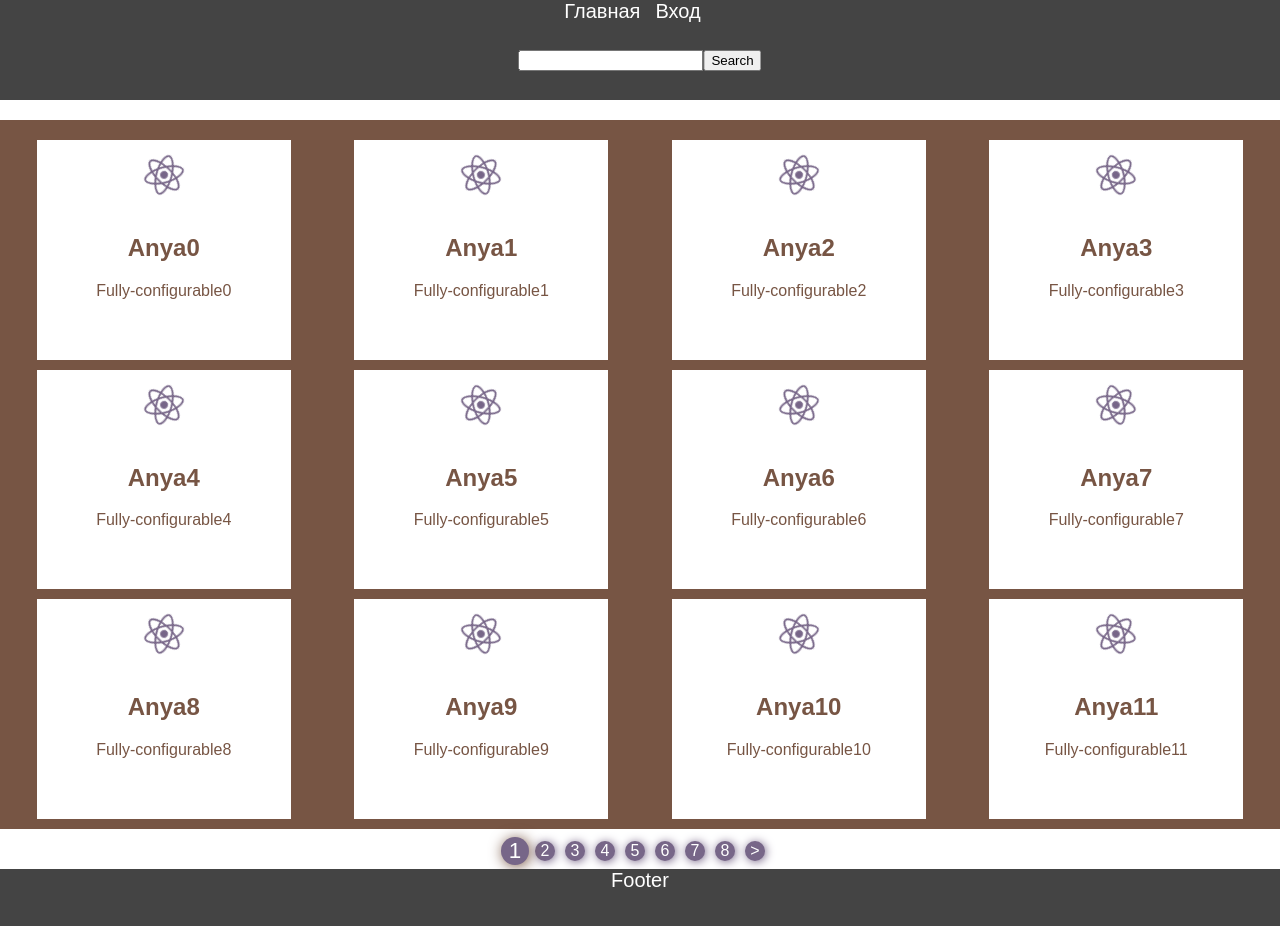
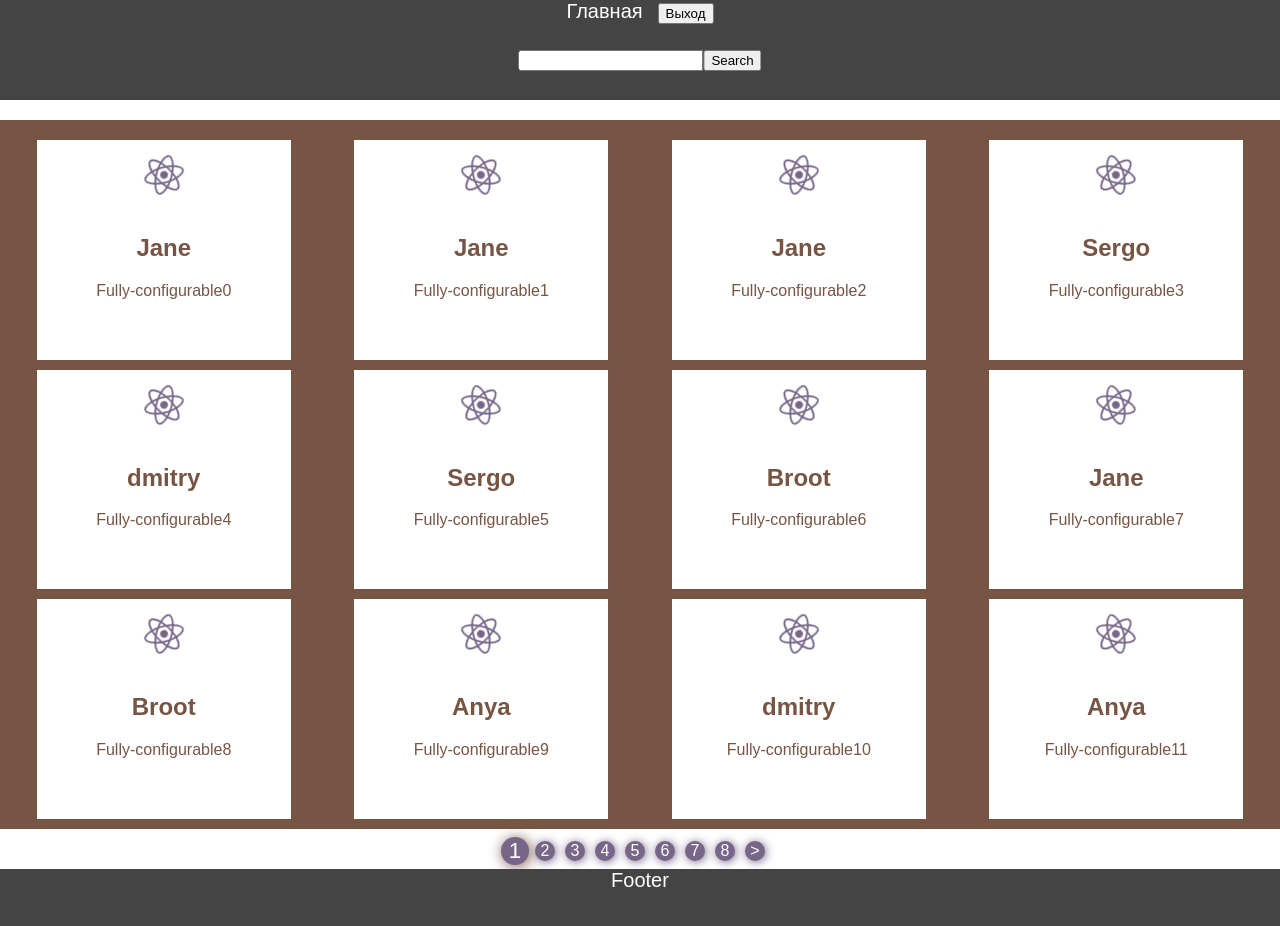
Before and after one commit to workstation2029/testReact, a React app: page /product-list/1 in a window 1280 px wide. Shown: the top 926 px of the page. Built offline with nearby package versions, Linux system fonts and the light colour scheme; sample sign-in values are in the browser's storage; the HTML template or start-up script is replaced by a standard one.

Commit message:
24.06.19

```diff
--- a/src/components/MainHeader/MainHeader.tsx
+++ b/src/components/MainHeader/MainHeader.tsx
@@ -1,16 +1,36 @@
 import * as React from 'react';
 import { NavLink as Link } from 'react-router-dom';
+import { isLogin } from '../MainLogin/MainLogin'
 import "./MainHeader.scss"
 
 export default class MainHeader extends React.Component {
+    public onClickButtonExit(e: React.SyntheticEvent<HTMLButtonElement>) {
+        e.preventDefault();
+        localStorage.clear();
+    }
+
     public render() {
+        this.onClickButtonExit = this.onClickButtonExit.bind(this);
+        let headerNavigation: JSX.Element;
+        if (isLogin) {
+            headerNavigation = (
+                <nav>
+                    <Link exact={true} to="/">Главная</Link>
+                    <button onClick={this.onClickButtonExit}>Выход</button>
+                </nav>
+        );
+    } else {
+            headerNavigation = (
+                <nav>
+                    <Link exact={true} to="/">Главная</Link>
+                    <Link to="/login">Вход</Link>
+                </nav>
+            );
+        }
         return (
             <header className="main-header">
                 <div className="main-header__inner">
-                    <nav>
-                        <Link exact={true} to="/">Главная</Link>
-                        <Link to="/login">Вход</Link>
-                    </nav>
+                    {headerNavigation}
                 </div>
             </header>
         );
--- a/src/components/MainLogin/MainLogin.tsx
+++ b/src/components/MainLogin/MainLogin.tsx
@@ -1,11 +1,12 @@
 import * as React from 'react';
+import { NavLink as Link } from 'react-router-dom';
 import './MainLogin.scss';
 interface IMainLoginProps {
     userList: IUserList;
     login: string;
     password: string;
 };
-export let isLogin: boolean = false;
+export let isLogin: boolean = Boolean(localStorage.getItem('login')) || false;
 interface IMainLoginState extends IUserList{
 
 };
@@ -50,6 +51,7 @@ export default class MainLogin extends React.Component<IMainLoginProps, IMainLog
             </div>
         );
     };
+
     public onClickButtonLogin(e: React.SyntheticEvent<HTMLButtonElement>) {
         e.preventDefault();
         this.verification();
@@ -62,19 +64,20 @@ export default class MainLogin extends React.Component<IMainLoginProps, IMainLog
         this.setState({password: e.target.value})
         console.dir(e.target.value);
     }
-    private verification() {
+    public verification() {
         const login = this.state.login;
         const password = this.state.password;
         if (login === mockUserList.login && password === mockUserList.password ) {
             isLogin = true;
             alert('Hello');
-            // localStorage.setItem('login ' + this.state.userID, this.state.login);
-            // localStorage.setItem('password ' + this.state.userID, this.state.password);
-            // alert('Hello');
-            // localStorage.removeItem('login ' + this.state.userID);
+            localStorage.setItem('login ' + this.state.userID, this.state.login);
+            localStorage.setItem('password' + this.state.userID, this.state.password);
+            localStorage.setItem('login', 'true');
+            return (<Link to="/" />);
         } else {
-            isLogin = false;
+            localStorage.setItem('login', '');
             alert('Vali');
+            return (<Link to="/login" />);
         }
 
     };
--- a/src/components/ProductList/ProductList.tsx
+++ b/src/components/ProductList/ProductList.tsx
@@ -37,7 +37,9 @@ export default class ProductList extends React.Component<IProductListProps, IPro
      * колличество дапазанов (по maxAmountPage)
      */
     public amountRanges: number;
-
+    /**
+     * Отображаемые продуцкты
+     */
     public products: IProductListItem[];
 
     constructor(props: IProductListProps) {
@@ -46,7 +48,6 @@ export default class ProductList extends React.Component<IProductListProps, IPro
         this.state = {products: this.products};
         this.searchElements = this.searchElements.bind(this);
         this.amountPage = Math.ceil(this.state.products.length / this.maxCountItem);
-        // this.amountRanges = Math.ceil(this.amountPage / this.maxAmountPage);
     }
     /**
      * Изменяет состояние продуктов (отображает продукты соответствующие строке поиска)
@@ -54,6 +55,7 @@ export default class ProductList extends React.Component<IProductListProps, IPro
     public searchElements(products: IProductListItem[]) {
         console.log(products);
         this.setState({products});
+        console.log('Link');
     }
     public renderProductList(numberPage: number, products: IProductListItem[]) {
         if (!(numberPage > 0)) { return null; }
--- a/src/components/Search/Search.tsx
+++ b/src/components/Search/Search.tsx
@@ -14,19 +14,19 @@ interface ISearchState {
 export default class Search extends React.Component<ISearchProps, ISearchState> {
     constructor(props: ISearchProps) {
         super(props);
-        this.state = {searchValue: ""};
+        this.state = {searchValue: localStorage.getItem('searchValue') || ""};
         this.onChangeSearchValue = this.onChangeSearchValue.bind(this);
         this.onClickSearch = this.onClickSearch.bind(this);
     }
     public onChangeSearchValue(e:React.ChangeEvent<HTMLInputElement>) {
         const searchValue = e.target.value;
         console.dir(searchValue);
-        this.setState({searchValue: e.target.value});
+        localStorage.setItem('searchValue', searchValue);
+        this.setState({searchValue});
     }
     public onClickSearch(e: React.SyntheticEvent<HTMLButtonElement>) {
         e.preventDefault();
         const searchValue = this.state.searchValue;
-        console.dir(searchValue);
 // tslint:disable-next-line: no-bitwise
         const products =this.props.products.filter((item)=>(~item.title.indexOf(searchValue)));
         this.props.setters(products);
--- a/src/components/container/Root.tsx
+++ b/src/components/container/Root.tsx
@@ -1,19 +1,30 @@
 import * as React from "react";
 import { BrowserRouter as Router , Redirect, Route, Switch } from "react-router-dom";
+// import { NavLink as Link } from "react-router-dom";
 import MainFooter from "../MainFooter/MainFooter";
 import MainHeader from "../MainHeader/MainHeader";
 import MainLogin from "../MainLogin/MainLogin";
+import { isLogin } from "../MainLogin/MainLogin"
 import ProductDescription from "../ProductDescription/ProductDescription";
 import ProductList from "../ProductList/ProductList";
 
+
 export default class Root extends React.Component {
     public render() {
+        let mainPage: JSX.Element;
+        if (isLogin) {
+            mainPage = <Redirect exact={true} from="/" to="/product-list/1" />
+            console.dir(isLogin);
+        } else {
+            mainPage = <Redirect exact={true} from="/" to="/login" />
+            console.dir(isLogin);
+        }
         return (
         <Router>
             <MainHeader />
             <Switch>
-                <Redirect exact={true} from="/" to="/product-list/1"  />
-                <Route exact={true} path="/" component={ProductList} />
+                {mainPage}
+                <Route exact={true} path="/" component={MainLogin} />
                 <Route exact={true} path="/login" component={MainLogin} />
                 <Route exact={true} path="/product-description/:id" component={ProductDescription} />
                 <Route exact={true} path="/product-list/:page" component={ProductList} />
--- a/src/models/mockProductList.tsx
+++ b/src/models/mockProductList.tsx
@@ -1,9 +1,23 @@
 import productImg from 'src/logo.svg';
 import { IProductListItem } from '../components/ProductList/ProductList';
 
+const name: string[] = [
+    'Anya',
+    'Jane',
+    'Glory',
+    'dmitry',
+    'Sergo',
+    'Broot'
+];
+const lengthName = name.length;
+
+const getRandomName = () => {
+    return name[Math.floor(Math.random() * (lengthName - 0) + 0)];
+}
+
 const mockProductList: IProductListItem[] = Array.from({ length: 192 }, (x, i) => ({
     img: productImg,
-    title: "Anya"+i,
+    title: getRandomName(),
     text: "Fully-configurable"+i,
     id: i
 }));
```
